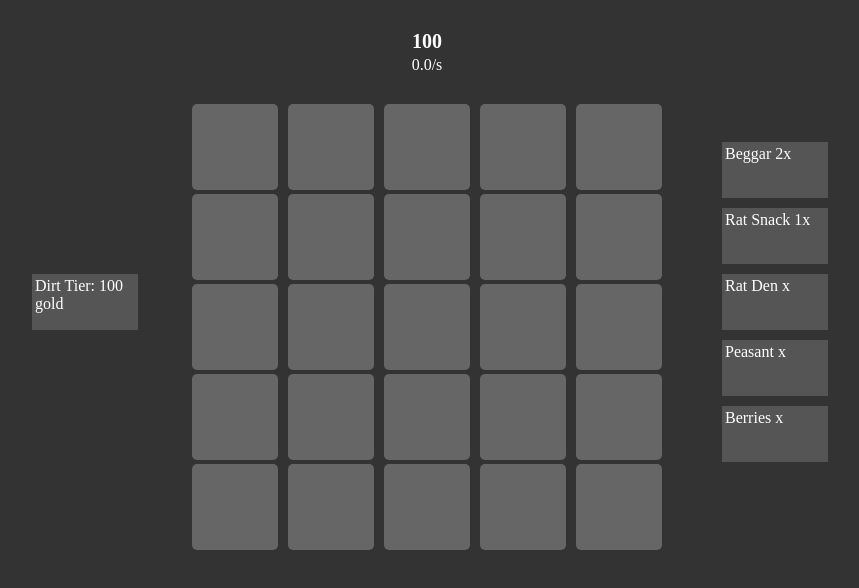
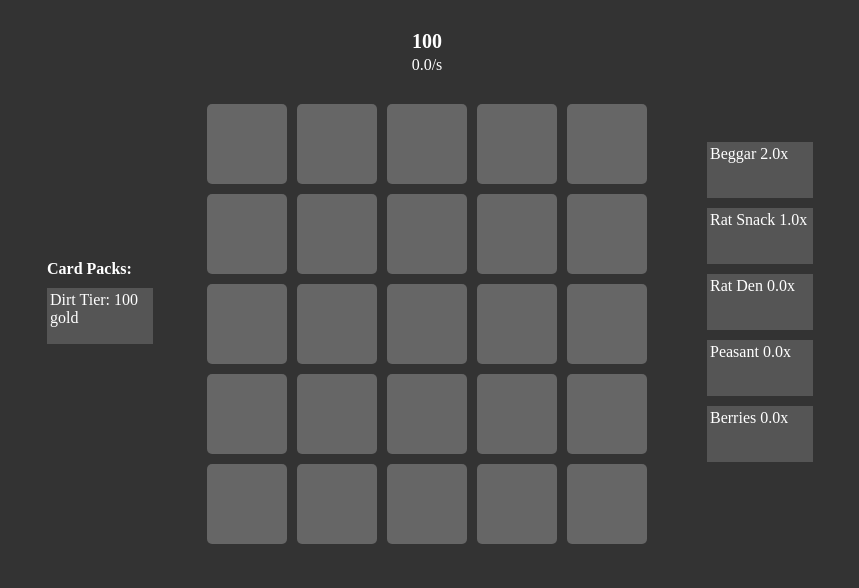
Before and after one commit to Rybadour/cards-n-catapults-idle, a React app: page / in a window 1280 px wide. Shown: the top 588 px of the page, without its empty margins (213-1072 px from the left). Built offline with nearby package versions, Linux system fonts and the light colour scheme.

Commit message:
Cards with durability are stored as partial cards
 - When placed again the remaining durability is used to generate the
   same card.

```diff
--- a/src/components/card-list.tsx
+++ b/src/components/card-list.tsx
@@ -13,7 +13,7 @@ export default function CardList() {
         className={classNames("card", {selected: card === cards.selectedCard})}
         onClick={() => cards.setSelectedCard(card)}
       >
-        {card.name} {cards.cards[card.id]}x
+        {card.name} {(cards.cards[card.id] ?? 0).toFixed(1)}x
       </div>
     )}
   </div>;
--- a/src/components/card-packs.css
+++ b/src/components/card-packs.css
@@ -1,13 +1,21 @@
 .card-packs {
+  width: 100px;
+}
+
+.card-packs h4 {
+  color: white;
+  margin: 0;
+  margin-bottom: 10px;
+}
+
+.card-pack-list {
   float: right;
   display: flex;
   flex-direction: column;
-
-  width: 100px;
   grid-gap: 10px;
 }
 
-.card-packs .card-pack {
+.card-pack-list .card-pack {
   width: 100%;
   height: 50px;
   color: white;
@@ -16,6 +24,6 @@
   cursor: pointer;
 }
 
-.card-packs .card-pack:hover {
+.card-pack-list .card-pack:hover {
   background-color: #666;
 }
--- a/src/components/card-packs.tsx
+++ b/src/components/card-packs.tsx
@@ -15,6 +15,8 @@ export default function CardPacks() {
   }, [grid, cards]);
 
   return <div className="card-packs">
+    <h4>Card Packs:</h4>
+    <div className="card-pack-list">
     {Object.values(cardPacks).map(cardPack =>
       <div
         className="card-pack"
@@ -23,5 +25,6 @@ export default function CardPacks() {
         {cardPack.name}: {cardPack.cost} gold
       </div>
     )}
+    </div>
   </div>;
 }
--- a/src/components/grid.css
+++ b/src/components/grid.css
@@ -32,6 +32,7 @@
 }
 
 .grid .grid-space {
+  box-sizing: border-box;
   width: 80px;
   height: 80px;
   background-color: #666;
--- a/src/contexts/cards.tsx
+++ b/src/contexts/cards.tsx
@@ -1,14 +1,14 @@
 /* eslint-disable @typescript-eslint/no-empty-function */
 import { createContext, useState } from "react";
 import { generateCards } from "../shared/pack-generation";
-import { Card, CardPack } from "../shared/types";
+import { Card, CardPack, RealizedCard } from "../shared/types";
 
 export type CardsContext = {
   cards: Record<string, number>,
   selectedCard: Card | null,
   setSelectedCard: (card: Card) => void,
   hasCard: (card: Card) => boolean,
-  replaceCard: (existingCard: Card | null) => void,
+  replaceCard: (existingCard: RealizedCard | null) => void,
   openPack: (cardPack: CardPack) => void,
 };
 
@@ -31,7 +31,7 @@ export function CardsProvider(props: Record<string, any>) {
     return (cards[card.id] ?? 0) > 0;
   }
 
-  function replaceCard(existingCard: Card | null) {
+  function replaceCard(existingCard: RealizedCard | null) {
     if (selectedCard == null) {
       return;
     }
@@ -40,8 +40,19 @@ export function CardsProvider(props: Record<string, any>) {
       ...cards,
       [selectedCard.id]: (cards[selectedCard.id] ?? 0) - 1,
     };
+    if (newCards[selectedCard.id] < 0) {
+      newCards[selectedCard.id] = 0;
+    }
+
     if (existingCard != null) {
-      newCards[existingCard.id] = (cards[existingCard.id] ?? 0) + 1;
+      let amount = 1;
+      if (existingCard.durability && existingCard.maxDurability) {
+        amount = existingCard.durability / existingCard.maxDurability;
+        if (amount > 0.95) {
+          amount = 1;
+        }
+      }
+      newCards[existingCard.id] = (cards[existingCard.id] ?? 0) + amount;
     }
     setCards(newCards);
   }
--- a/src/contexts/grid.tsx
+++ b/src/contexts/grid.tsx
@@ -11,7 +11,7 @@ export type GridContext = {
   gridSpaces: Grid,
   totalGold: number,
   goldPerSec: number,
-  replaceCard: (x: number, y: number, newCard: Card) => (RealizedCard | null),
+  replaceCard: (x: number, y: number, newCard: RealizedCard) => (RealizedCard | null),
   update: (elapsed: number) => void,
   useGold: (amount: number) => void,
 };
@@ -55,14 +55,10 @@ export function GridProvider(props: Record<string, any>) {
     setTotalGold(totalGold - amount);
   }
 
-  function replaceCard(x: number, y: number, newCard: Card) {
+  function replaceCard(x: number, y: number, newCard: RealizedCard) {
     const oldCard = gridSpaces[y][x];
     const newGridSpaces = [ ...gridSpaces ];
-    newGridSpaces[y][x] = {
-      ...newCard,
-      durability: newCard.maxDurability,
-      modifiedStrength: 0,
-    };
+    newGridSpaces[y][x] = newCard;
     setGridSpaces(newGridSpaces);
 
     setGoldPerSec(getPerSecFromGrid(gridSpaces));
--- a/src/gamelogic/grid-cards.tsx
+++ b/src/gamelogic/grid-cards.tsx
@@ -7,7 +7,12 @@ export function replaceSpaceWithCard(grid: GridContext, cards: CardsContext, x:
     return;
   }
 
-  const oldCard = grid.replaceCard(x, y, cards.selectedCard);
+  const quantity = cards.cards[cards.selectedCard.id];
+  const oldCard = grid.replaceCard(x, y, {
+    ...cards.selectedCard,
+    durability: (quantity >= 1 ? 1 : quantity) * (cards.selectedCard.maxDurability ?? 0),
+    modifiedStrength: 0,
+  });
   cards.replaceCard(oldCard);
 }
 
```
